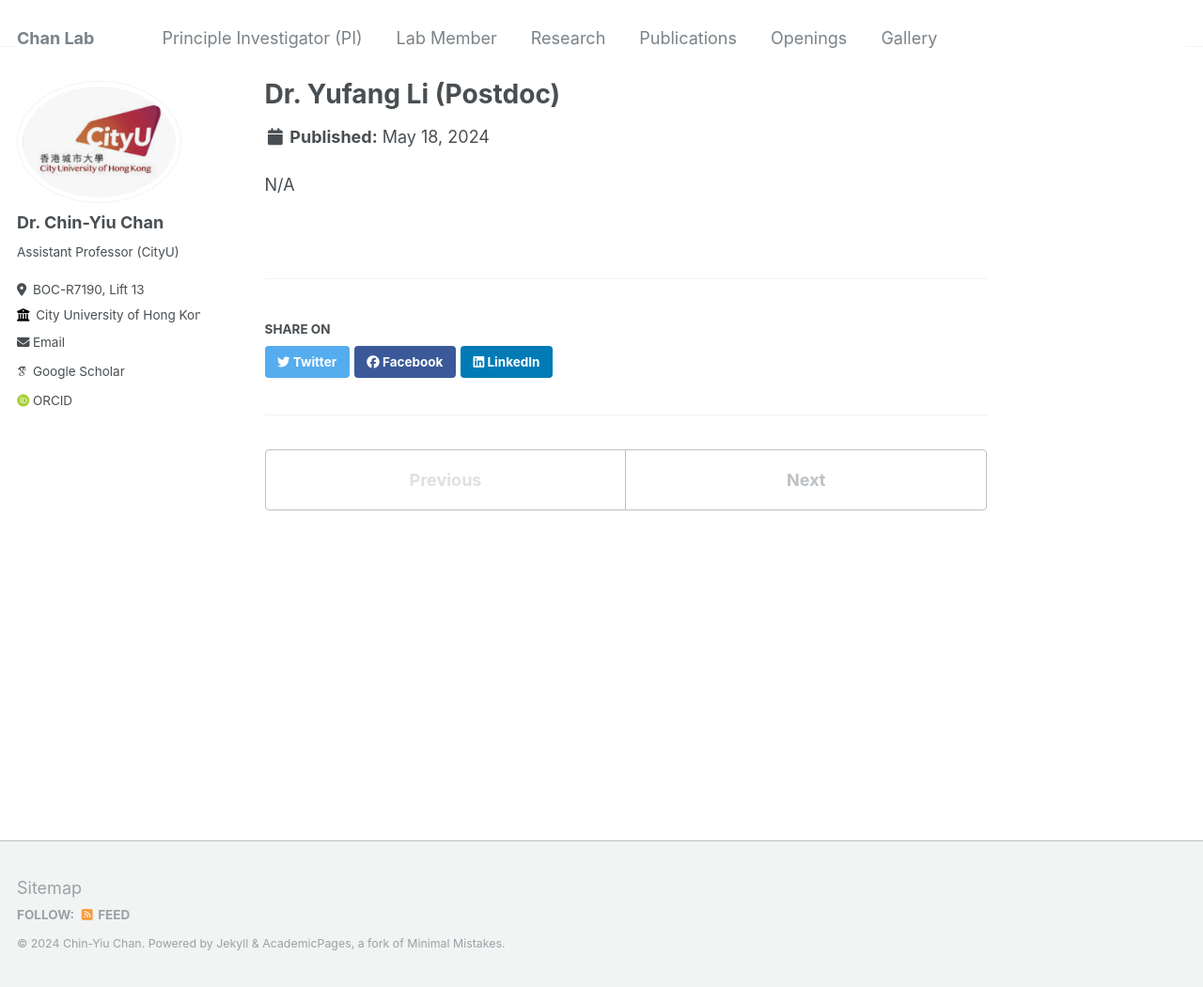
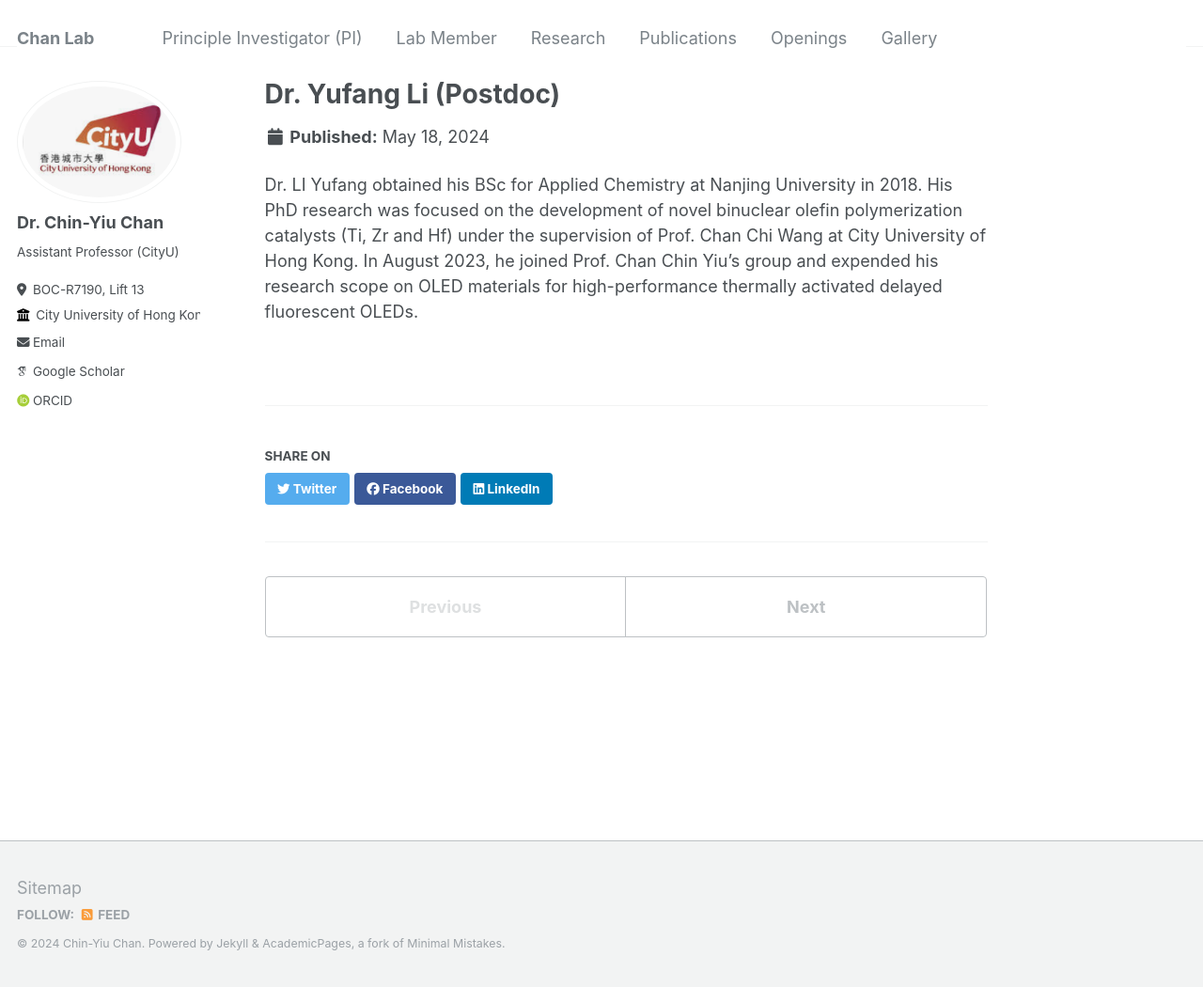
Before and after one commit to cychan-chem/chinychan.github.io, a Jekyll site: the page built from _portfolio/portfolio-1.md, in a window 1280 px wide and 1050 px high. Shown: the whole window at 94% size. Built offline with Jekyll 4.4.1, drawn with Linux system fonts in a browser that asks for light colours; some web fonts are replaced.

Commit message:
Update portfolio-1.md

```diff
--- a/_portfolio/portfolio-1.md
+++ b/_portfolio/portfolio-1.md
@@ -1,7 +1,7 @@
 ---
 title: "Dr. Yufang Li (Postdoc)"
-excerpt: "PhD (City University of Hong Kong, 2023) <br/><img src='/images/bio-photo-2.jpg'>"
+excerpt: "PhD (City University of Hong Kong, 2023) <br/><img src='/images/yufang_li-2.jpg'>"
 collection: portfolio
 ---
 
-N/A
+Dr. LI Yufang obtained his BSc for Applied Chemistry at Nanjing University in 2018. His PhD research was focused on the development of novel binuclear olefin polymerization catalysts (Ti, Zr and Hf) under the supervision of Prof. Chan Chi Wang at City University of Hong Kong. In August 2023, he joined Prof. Chan Chin Yiu’s group and expended his research scope on OLED materials for high-performance thermally activated delayed fluorescent OLEDs.
```
